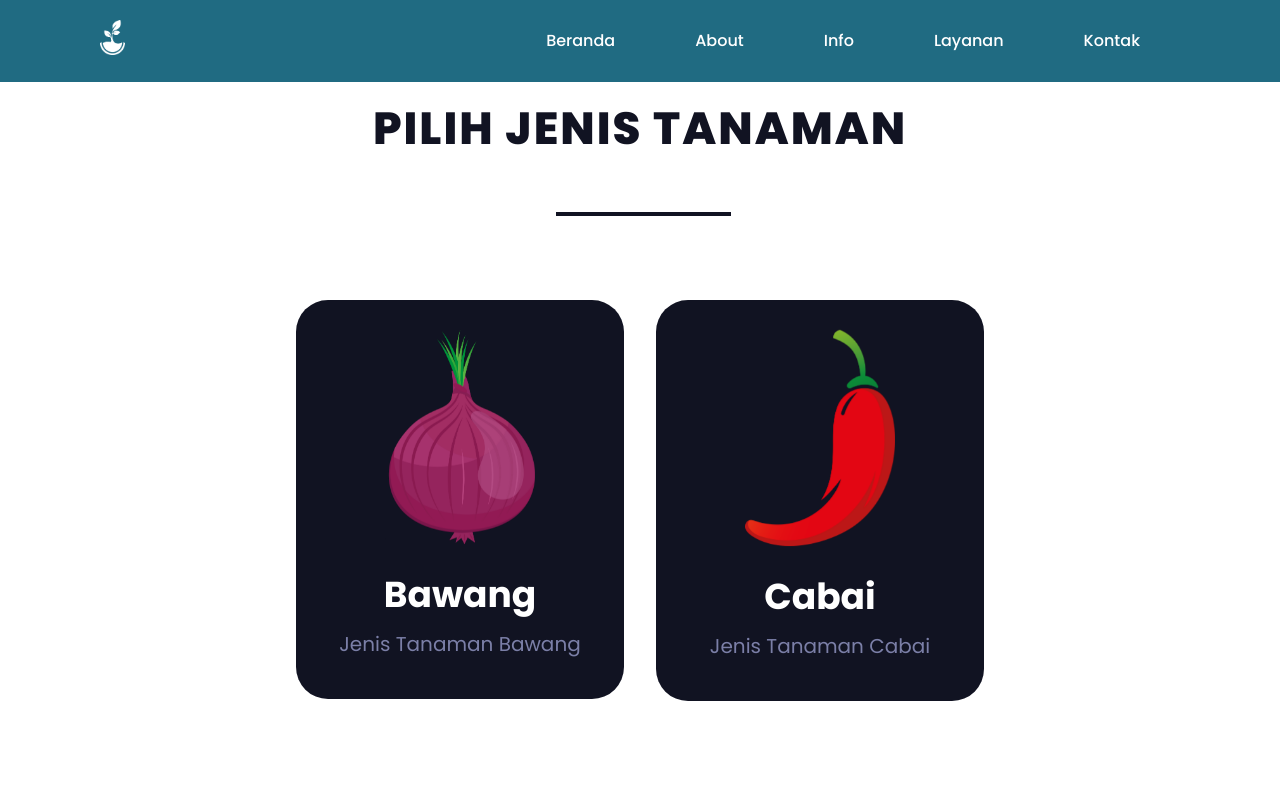
After one commit to 4amshin/diagnosa-tanaman, a PHP site: page /list_penyakit.php in a window 1280 px wide. The commit adds this page. Run offline with PHP 8.4, Linux system fonts and the light colour scheme.

Commit message:
finish-list_page

```diff
--- a/assets/css/list_penyakit.css
+++ b/assets/css/list_penyakit.css
@@ -6,7 +6,7 @@
     /*========== Colors ==========*/
     --title-color: #fff;
     --text-color: hsl(235, 20%, 57%);
-    --shape-gradient: linear-gradient(90deg, hsl(300, 76%, 60%), hsl(57, 81%, 60%));
+    --shape-gradient: linear-gradient(90deg, hsl(199, 86%, 41%), hsl(166, 81%, 60%));
     --body-gradient: linear-gradient(180deg, hsl(22, 100%, 84%), hsl(265, 100%, 80%));
     --container-color: hsl(235, 32%, 10%);
     /*========== Font and typography ==========*/
@@ -22,11 +22,12 @@
     margin: 0;
     padding: 0;
     box-sizing: border-box;
-    font-family: "Poppins", sans-serif;
 }
 
 body {
-    min-height: 100vh;
+    font-family: var(--body-font);
+    color: var(--text-color);
+    /* min-height: 100vh; */
 }
 
 img {
@@ -86,9 +87,10 @@ img {
 
 .main .title h1 {
     position: relative;
-    top: 100px;
-    left: 80px;
-    color: #226A80;
+    /* top: 100px;
+    left: 80px; */
+    /* color: #226A80; */
+    color: var(--container-color);
     font-size: 45px;
     text-transform: uppercase;
     font-weight: 800;
@@ -101,9 +103,9 @@ img {
 
 .line {
     width: 500px;
-    height: 225px;
+    height: 35px;
     position: relative;
-    left: 80px;
+    left: 13%;
 }
 
 .line::after,
@@ -112,10 +114,217 @@ img {
     position: absolute;
     margin: auto;
     height: 4px;
-    background: #226A80;
-    width: 45%;
-    top: 45%;
+    /* background: #226A80; */
+    background: var(--container-color);
+    width: 35%;
+    /* top: 5%; */
 }
 
 
 /* ================================= CARD ================================= */
+
+a {
+    text-decoration: none;
+}
+
+p {
+    color: var(--text-color);
+}
+
+.card {
+    display: grid;
+    place-items: center;
+    /* background: var(--body-gradient); */
+    padding-block: 4.5rem;
+}
+
+.card__container {
+    margin-inline: 1.5rem;
+    display: grid;
+    grid-template-columns: 1fr;
+    row-gap: 2rem;
+}
+
+.card_article {
+    position: relative;
+    /* background-image: var(--gradient1); */
+    background-color: var(--container-color);
+    padding: 2.5rem;
+    border-radius: 2rem;
+    text-align: center;
+    box-shadow: 0 20px 24px hsla(235, 32%, 15, .2);
+    overflow: hidden;
+}
+
+.card_article .card__first {
+    background-color: var(--container-color);
+}
+
+.card_article .card__second {
+    background-image: var(--gradient2);
+}
+
+.card__img {
+    width: 150px;
+    margin-bottom: 1rem;
+    animation: float-img 2.5s ease-in-out infinite;
+}
+
+.card__title {
+    color: var(--title-color);
+    font-size: var(--biggest-font-size);
+    line-height: 100%;
+    margin-bottom: 1rem;
+}
+
+.card__description {
+    font-size: var(--normal-font-size);
+}
+
+.card__data {
+    position: relative;
+    z-index: 10;
+}
+
+.card__shapes {
+    display: grid;
+    justify-content: center;
+    row-gap: 2.5rem;
+    position: absolute;
+    inset: 0;
+    top: -3.5rem;
+    z-index: 1;
+}
+
+.card__shape {
+    display: block;
+    width: 260px;
+    height: 40px;
+    background: var(--shape-gradient);
+    border-radius: 4rem;
+    transform: rotate(-24deg);
+    opacity: 0;
+}
+
+.card__shape:nth-child(1) {
+    animation-delay: .1s;
+}
+
+.card__shape:nth-child(2) {
+    animation-delay: .2s;
+}
+
+.card__shape:nth-child(3) {
+    animation-delay: .3s;
+}
+
+.card__shape:nth-child(4) {
+    animation-delay: .4s;
+}
+
+.card__shape:nth-child(5) {
+    animation-delay: .5s;
+}
+
+.card__shape:nth-child(6) {
+    animation-delay: .6s;
+}
+
+.card__shape:nth-child(7) {
+    animation-delay: .7s;
+}
+
+.card__shape:nth-child(8) {
+    animation-delay: .8s;
+}
+
+
+/* Animation img */
+
+@keyframes float-img {
+    0% {
+        transform: translateY(0);
+    }
+    50% {
+        transform: translateY(-.75rem);
+    }
+    100% {
+        transform: translateY(0);
+    }
+}
+
+
+/* Animation shape */
+
+.card_article:hover .card__shape {
+    animation-name: shape-animate;
+    animation-duration: .8s;
+    animation-iteration-count: 2;
+}
+
+@keyframes shape-animate {
+    0% {
+        opacity: 0;
+    }
+    20% {
+        opacity: .1;
+    }
+    40% {
+        opacity: .3;
+    }
+    60% {
+        opacity: .7;
+    }
+    80% {
+        opacity: 1;
+    }
+    100% {
+        opacity: 0;
+    }
+}
+
+
+/* Mobile View  */
+
+@media screen and (max-width: 390px) {
+    .card__container {
+        margin-inline: 1rem;
+    }
+    .card_article {
+        padding: 1.5rem;
+    }
+    .card__img {
+        width: 160px;
+    }
+    .card__title {
+        font-size: 2rem;
+    }
+}
+
+
+/* Tablet View  */
+
+@media screen and (min-width: 440px) {
+    .card__container {
+        grid-template-columns: 328px;
+    }
+}
+
+@media screen and (min-width: 768px) {
+    .card__container {
+        grid-template-columns: repeat(2, 328px);
+        column-gap: 2rem;
+    }
+}
+
+
+/* Desktop View  */
+
+@media screen and (min-width: 1100px) {
+    .card {
+        height: 100vh;
+    }
+    .card__container {
+        grid-template-columns: repeat(2, 328px);
+    }
+}
--- a/landing_page.html
+++ b/landing_page.php
@@ -35,7 +35,7 @@
                 <p>
                     Website Sistem Pakar diagnosa penyakit pada Tanaman Bawang Merah & Cabai dengan menggunakan metode Forward Chaining.
                 </p>
-                <a href="index.php" class="info-btn">Mulai Diagnosa</a>
+                <a href="list_penyakit.php" class="info-btn">Mulai Diagnosa</a>
             </div>
         </div>
         <div class="media-icons">
--- /dev/null
+++ b/list_penyakit.php
@@ -0,0 +1,86 @@
+<!DOCTYPE html>
+<html lang="en">
+
+<head>
+    <meta charset="UTF-8">
+    <meta http-equiv="X-UA-Compatible" content="IE=edge">
+    <meta name="viewport" content="width=device-width, initial-scale=1.0">
+    <link href="assets/css/list_penyakit.css" rel="stylesheet">
+    <title>Jenis Tanaman</title>
+</head>
+
+<body>
+    <!-- ============================= HEADER ============================= -->
+    <header id="header" class="header">
+        <a href="landing_page.php" class="brand">
+            <img src="assets/img/logow.png">
+        </a>
+        <div class="menu">
+            <a href="landing_page.php">Beranda</a>
+            <a href="#">About</a>
+            <a href="#">Info</a>
+            <a href="#">Layanan</a>
+            <a href="#">Kontak</a>
+        </div>
+    </header>
+
+    <section class="main">
+        <div class="card">
+            <div class="title">
+                <h1>Pilih Jenis Tanaman</h1>
+            </div>
+            <div class="line"></div>
+            <div class="card__container">
+                <a href="pages/diagnosa.php">
+                    <article class="card_article card__first">
+                        <div class="card__data">
+                            <img src="assets/img/onion.png" alt="card image" class="card__img">
+                            <h1 class="card__title">Bawang</h1>
+                            <p class="card__description">
+                                Jenis Tanaman Bawang
+                            </p>
+                        </div>
+
+                        <div class="card__shapes">
+                            <span class="card__shape"></span>
+                            <span class="card__shape"></span>
+                            <span class="card__shape"></span>
+                            <span class="card__shape"></span>
+                            <span class="card__shape"></span>
+                            <span class="card__shape"></span>
+                            <span class="card__shape"></span>
+                            <span class="card__shape"></span>
+                        </div>
+                    </article>
+                </a>
+
+                <a href="pages/diagnosa.php">
+                    <article class="card_article card__second">
+                        <div class="card__data">
+                            <img src="assets/img/cili.png" alt="card image" class="card__img">
+                            <h1 class="card__title">Cabai</h1>
+                            <p class="card__description">
+                                Jenis Tanaman Cabai
+                            </p>
+                        </div>
+
+                        <div class="card__shapes">
+                            <span class="card__shape"></span>
+                            <span class="card__shape"></span>
+                            <span class="card__shape"></span>
+                            <span class="card__shape"></span>
+                            <span class="card__shape"></span>
+                            <span class="card__shape"></span>
+                            <span class="card__shape"></span>
+                            <span class="card__shape"></span>
+                        </div>
+                    </article>
+                </a>
+
+            </div>
+        </div>
+    </section>
+
+</body>
+
+</html>
```
Also changed, not shown: list_penyakit.html (deleted, +0 -83 lines), assets/img/cili.png, assets/img/onion.png.
